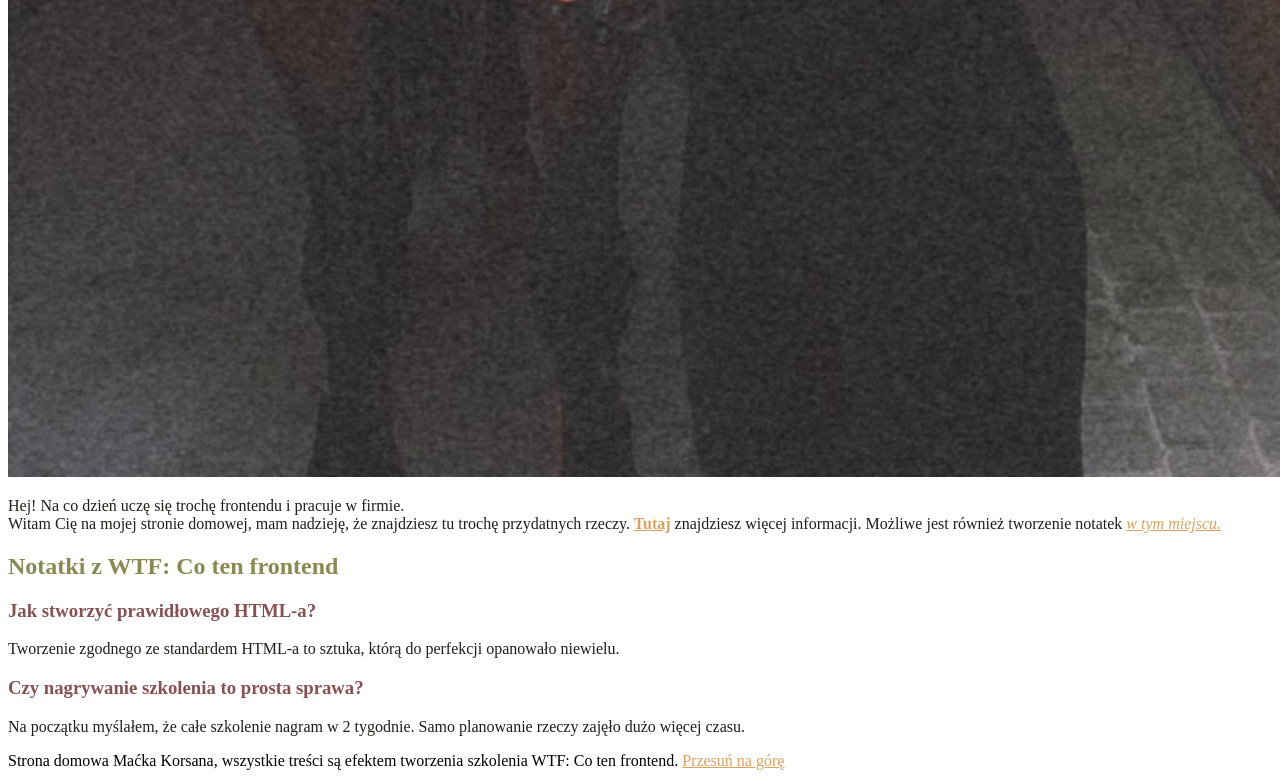
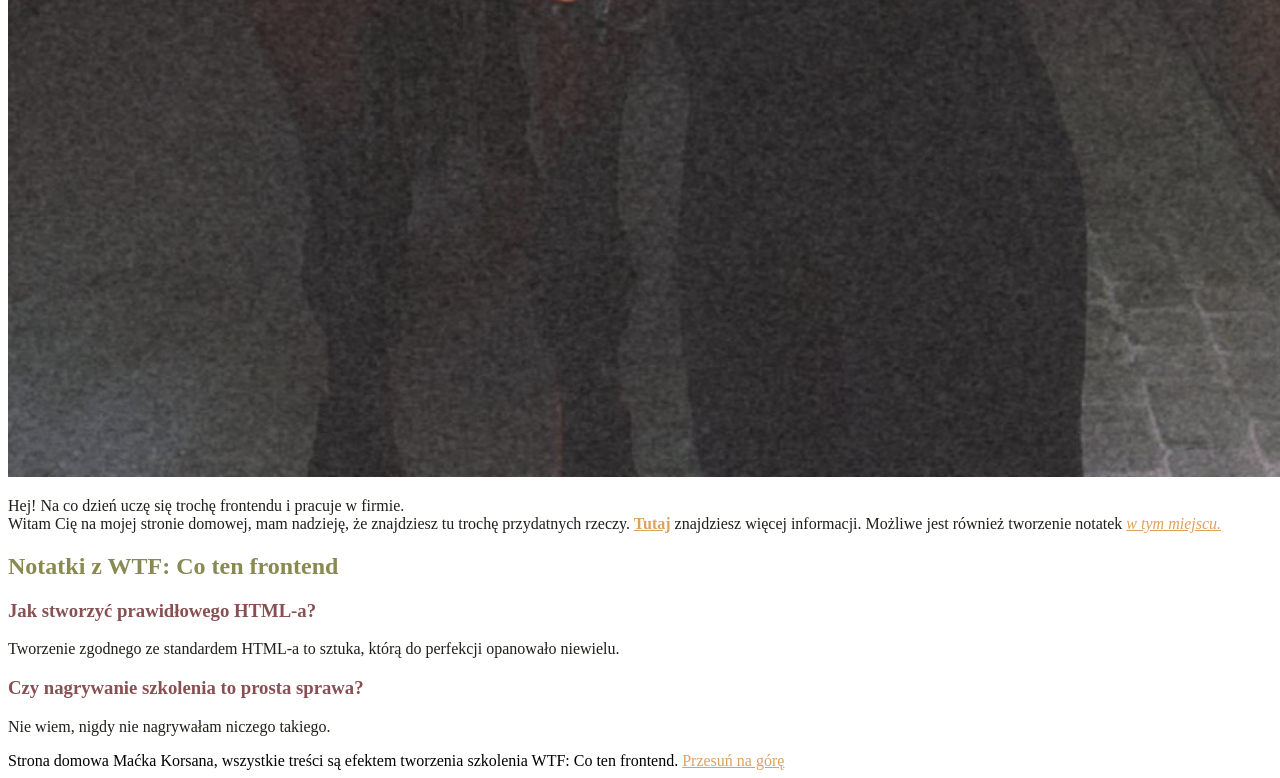
Before and after one commit to adriannazolkiewska/homepage, a plain HTML site: page index.html in a window 1280 px wide. Shown: the part 1836-2614 px from the top of the page. Drawn offline with Linux system fonts and the light colour scheme.

Commit message:
zmiana tekstu w paragrafie

```diff
--- a/index.html
+++ b/index.html
@@ -14,7 +14,7 @@
     <header>
         <nav>
             <a href="index.html">Strona główna</a>
-            <a href="nauka-html.html">Nauka html</a>
+            <a href="nauka-html.html">Nauka html </a>
             <a href="fotoOne.html">Aztec</a>
             <a href="fotoTwo.html">Pomme</a>
         </nav>
@@ -40,9 +40,7 @@
             </article>
             <article>
                 <h3 class="second-color">Czy nagrywanie szkolenia to prosta sprawa?</h3>
-                <p class="black-text">Na początku myślałem, że całe szkolenie nagram w 2 tygodnie. Samo planowanie rzeczy zajęło dużo
-                    więcej
-                    czasu.</p>
+                <p class="black-text"> Nie wiem, nigdy nie nagrywałam niczego takiego.</p>
             </article>
         </section>
     </main>
```
